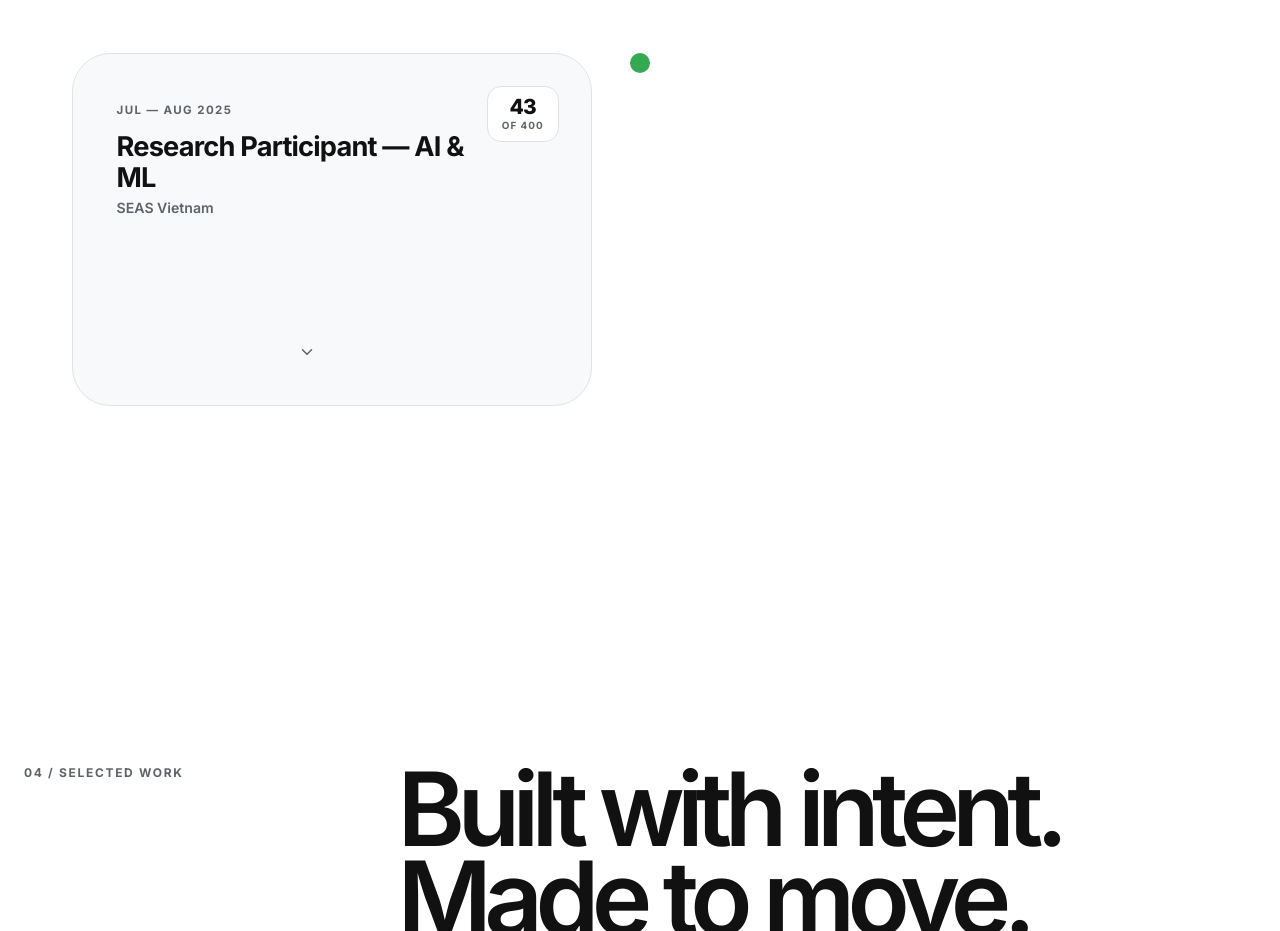
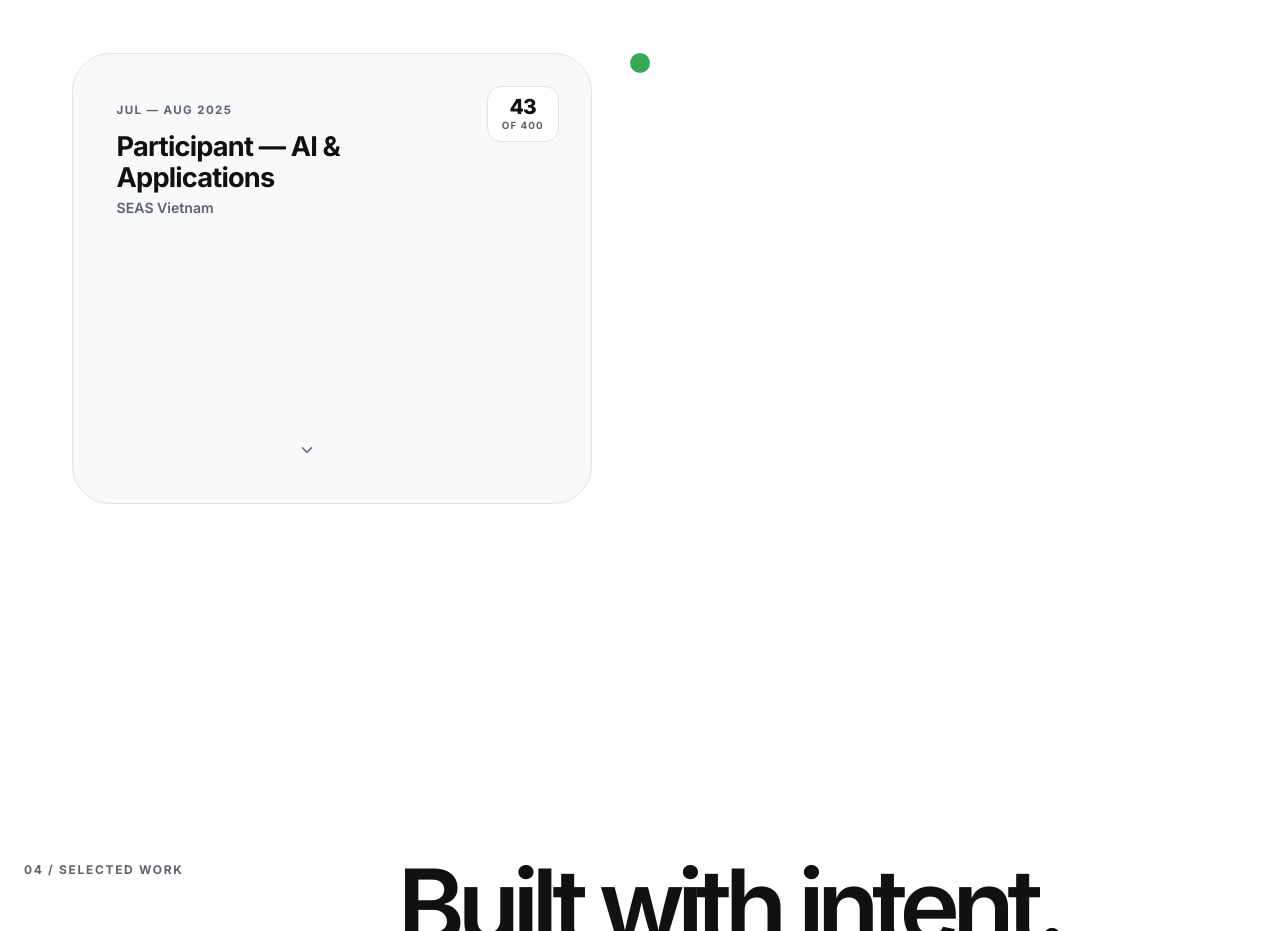
Before and after one commit to lighthouse16/portfolio, a Next.js app: page / in a window 1280 px wide. Shown: the part 4160-5091 px from the top of the page. Built offline with nearby package versions, Linux system fonts and the light colour scheme.

Commit message:
Update SEAS experience details

```diff
--- a/src/components/Experience.tsx
+++ b/src/components/Experience.tsx
@@ -43,12 +43,13 @@ const entries = [
     id: "seas",
     period: "Jul — Aug 2025",
     color: "green" as const,
-    role: "Research Participant — AI & ML",
+    role: "Participant — AI & Applications",
     org: "SEAS Vietnam",
-    detail: "Selected 43 / 400 · Vietnam",
+    detail: "Quảng Bình, Vietnam (Selected 43 / 400)",
     bullets: [
-      "Completed MIT-adapted curriculum under mentors from Harvard, MIT, CERN, UIUC, VinAI",
-      "Built predictive ML models for flood forecasting using time-series regression",
+      "Completed an intensive 2-week MIT-adapted curriculum on AI, Python, linear algebra, and ML",
+      "Applied AI to flood forecasting in Central Vietnam, predicting major 2024-2025 flood events (seas-flood.github.io)",
+      "Presented findings and worked directly with mentors from Harvard, MIT, CERN, Stony Brook, Ericsson, UIUC, UCI, and VinAI",
     ],
     icon: "🔬",
     stat: "43",
```
